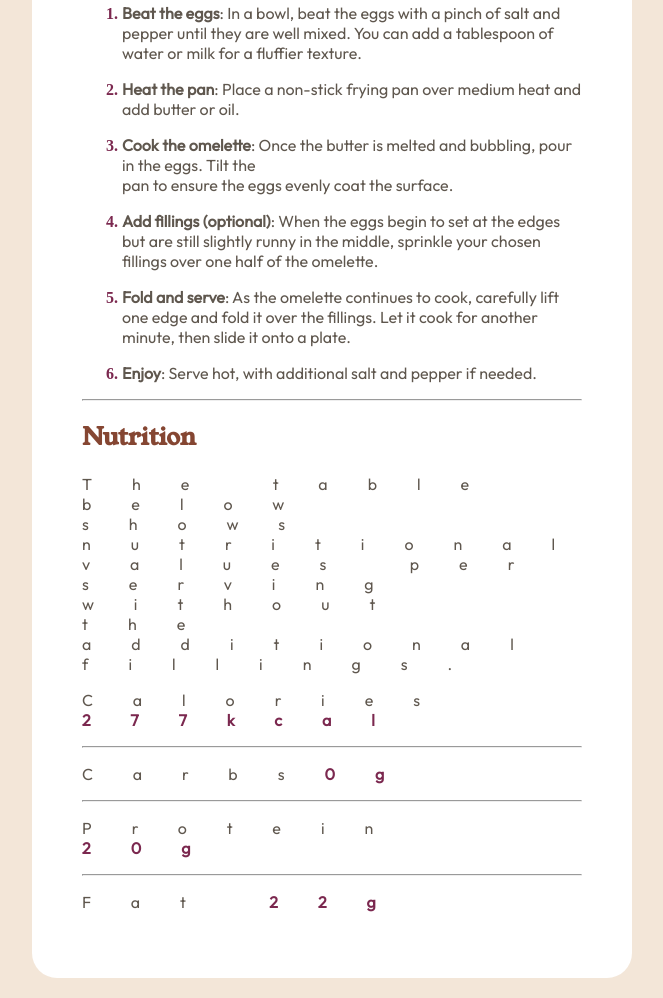
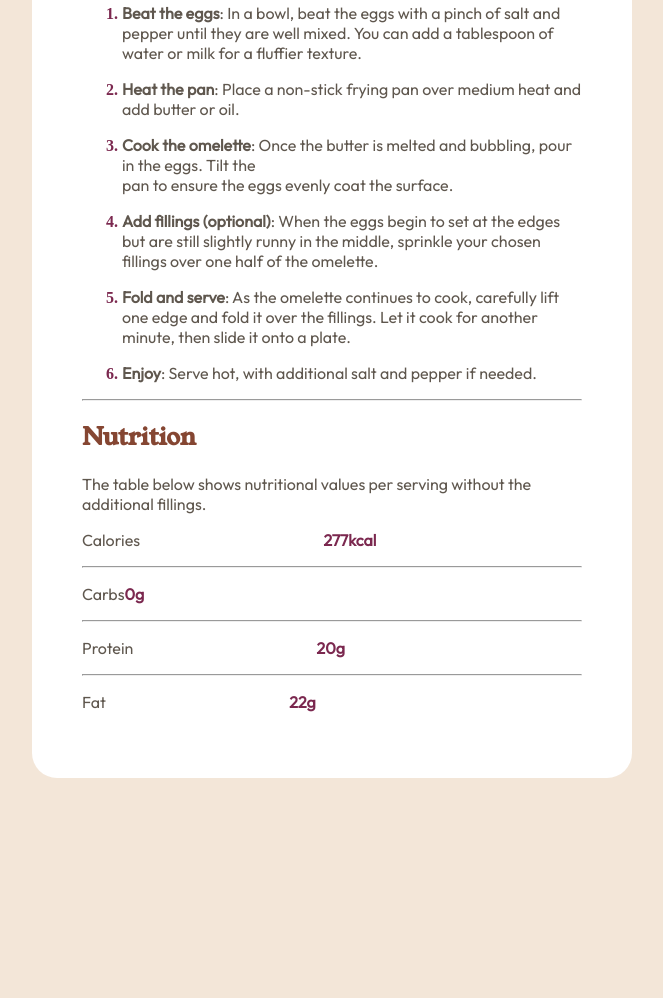
Before and after one commit to sorestar/Recipe_Page-FrontendMentor, a plain HTML site: page index.html in a window 1280 px wide. Shown: the part 951-1949 px from the top of the page, without its empty margins (308-971 px from the left). After the commit the page ends 1749 px from the top, so only its background shows below. Drawn offline with Linux system fonts and the light colour scheme.

Commit message:
Update index.html

```diff
--- a/index.html
+++ b/index.html
@@ -119,14 +119,14 @@ font-family:'youngserif';
   <section>
 
   <h2>Nutrition</h2>
-    <p class = "info" style='letter-spacing: 40px'>The table below shows nutritional values per serving without the additional fillings.</p>
-    <p class="info" style='letter-spacing: 40px'>   Calories <b style='color:hsl(332,51%,32%)'>277kcal</b>
+    <p class = "info" >The table below shows nutritional values per serving without the additional fillings.</p>
+    <p class="info" style='word-spacing: 180px'>Calories <b style='color:hsl(332,51%,32%)'>277kcal</b>
       <hr style="width:425;text-align:left;margin-left:0">
-      <p class="info" style='letter-spacing: 40px'>   Carbs<b style='color:hsl(332,51%,32%)'>0g</b>
+      <p class="info" style='word-spacing: 180px'> Carbs<b style='color:hsl(332,51%,32%)'>0g</b>
       <hr style="width:425;text-align:left;margin-left:0">
-        <p class="info" style='letter-spacing: 40px'>   Protein  <b style='color:hsl(332,51%,32%)'>20g</b>
+        <p class="info" style='word-spacing: 180px'>Protein  <b style='color:hsl(332,51%,32%)'>20g</b>
       <hr style="width:425;text-align:left;margin-left:0">
-          <p class="info" style='letter-spacing: 40px'>   Fat <b style='color:hsl(332,51%,32%)'>22g</b>
+          <p class="info" style='word-spacing: 180px'> Fat <b style='color:hsl(332,51%,32%)'>22g</b>
   </section>
 
 </div>
```
